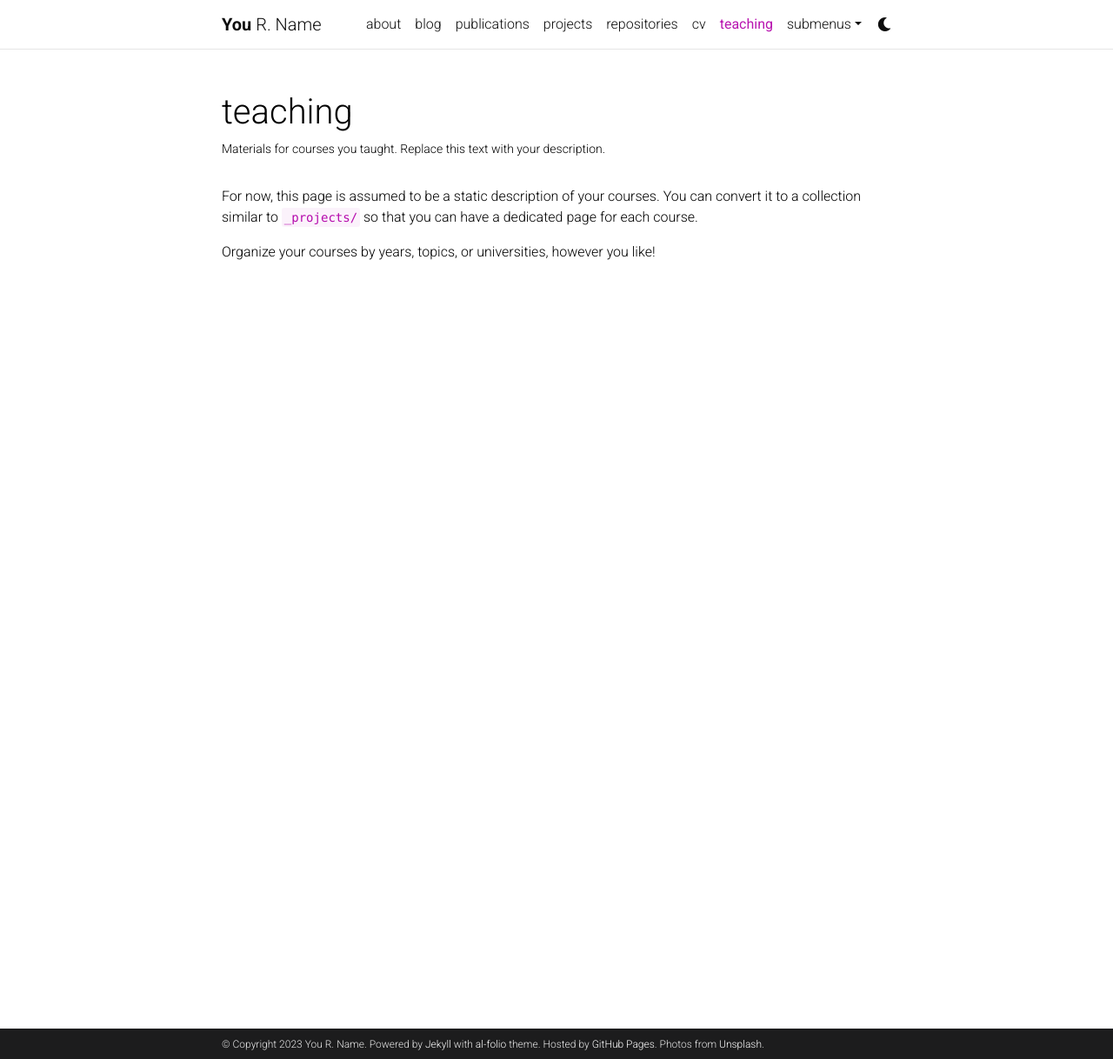
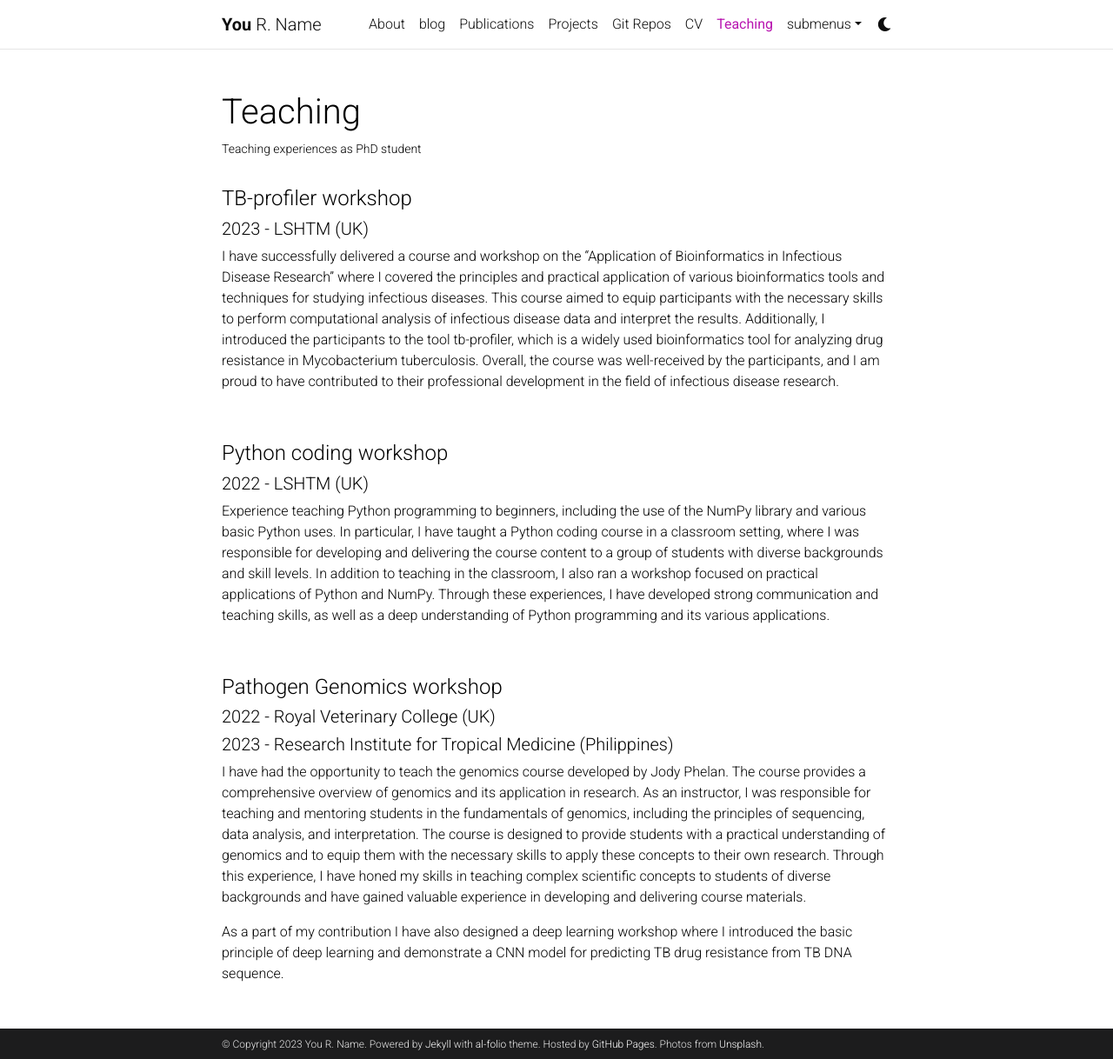
Before and after one commit to linfeng-wang/linfeng-wang.github.io, a Jekyll site: the page built from _pages/teaching.md, in a window 1280 px wide and 1218 px high. Shown: the whole window at 87% size. Built offline with Jekyll 4.4.1, drawn with Linux system fonts in a browser that asks for light colours; comment, search, counter and statistics services are not loaded; a style sheet for code colours, icons or effects is not loaded.

```diff
--- a/_pages/repositories.md
+++ b/_pages/repositories.md
@@ -1,7 +1,7 @@
 ---
 layout: page
 permalink: /repositories/
-title: repositories
+title: Git Repos
 description: Edit the `_data/repositories.yml` and change the `github_users` and `github_repos` lists to include your own GitHub profile and repositories.
 nav: true
 nav_order: 3
--- a/_pages/teaching.md
+++ b/_pages/teaching.md
@@ -1,12 +1,27 @@
 ---
 layout: page
 permalink: /teaching/
-title: teaching
-description: Materials for courses you taught. Replace this text with your description.
+title: Teaching
+description: Teaching experiences as PhD student
 nav: true
 nav_order: 5
 ---
 
-For now, this page is assumed to be a static description of your courses. You can convert it to a collection similar to `_projects/` so that you can have a dedicated page for each course.
+<h4>TB-profiler workshop</h4>
+<h5>2023 - LSHTM (UK)</h5>
+I have successfully delivered a course and workshop on the "Application of Bioinformatics in Infectious Disease Research" where I covered the principles and practical application of various bioinformatics tools and techniques for studying infectious diseases. This course aimed to equip participants with the necessary skills to perform computational analysis of infectious disease data and interpret the results. Additionally, I introduced the participants to the tool tb-profiler, which is a widely used bioinformatics tool for analyzing drug resistance in Mycobacterium tuberculosis. Overall, the course was well-received by the participants, and I am proud to have contributed to their professional development in the field of infectious disease research.<br />
 
-Organize your courses by years, topics, or universities, however you like!
+<br />
+
+<h4>Python coding workshop</h4>
+<h5>2022 - LSHTM (UK)</h5>
+Experience teaching Python programming to beginners, including the use of the NumPy library and various basic Python uses. In particular, I have taught a Python coding course in a classroom setting, where I was responsible for developing and delivering the course content to a group of students with diverse backgrounds and skill levels. In addition to teaching in the classroom, I also ran a workshop focused on practical applications of Python and NumPy. Through these experiences, I have developed strong communication and teaching skills, as well as a deep understanding of Python programming and its various applications.<br />
+
+<br />
+
+<h4>Pathogen Genomics workshop</h4>
+<h5>2022 - Royal Veterinary College (UK) </h5>
+<h5> 2023 - Research Institute for Tropical Medicine (Philippines)</h5>
+I have had the opportunity to teach the genomics course developed by Jody Phelan. The course provides a comprehensive overview of genomics and its application in research. As an instructor, I was responsible for teaching and mentoring students in the fundamentals of genomics, including the principles of sequencing, data analysis, and interpretation. The course is designed to provide students with a practical understanding of genomics and to equip them with the necessary skills to apply these concepts to their own research. Through this experience, I have honed my skills in teaching complex scientific concepts to students of diverse backgrounds and have gained valuable experience in developing and delivering course materials.
+
+As a part of my contribution I have also designed a deep learning workshop where I introduced the basic principle of deep learning and demonstrate a CNN model for predicting TB drug resistance from TB DNA sequence.
```
Also changed, not shown: _pages/about.md (+23 -9 lines), _pages/cv.md (+1 -1 lines), _pages/projects.md (+2 -2 lines), _pages/publications.md (+10 -4 lines).
